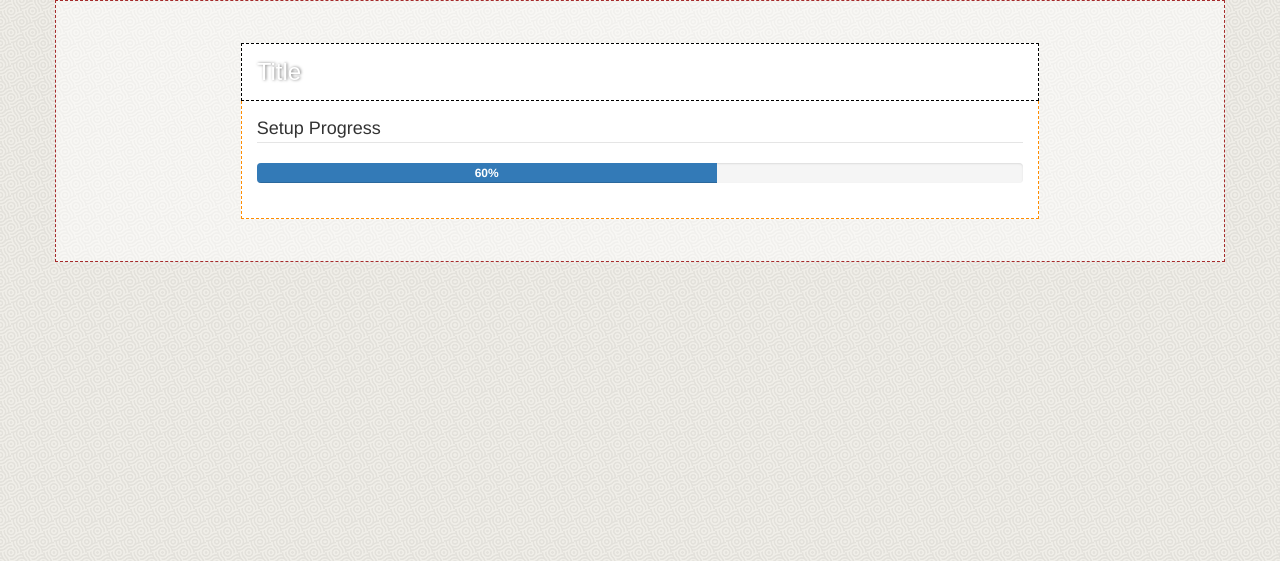
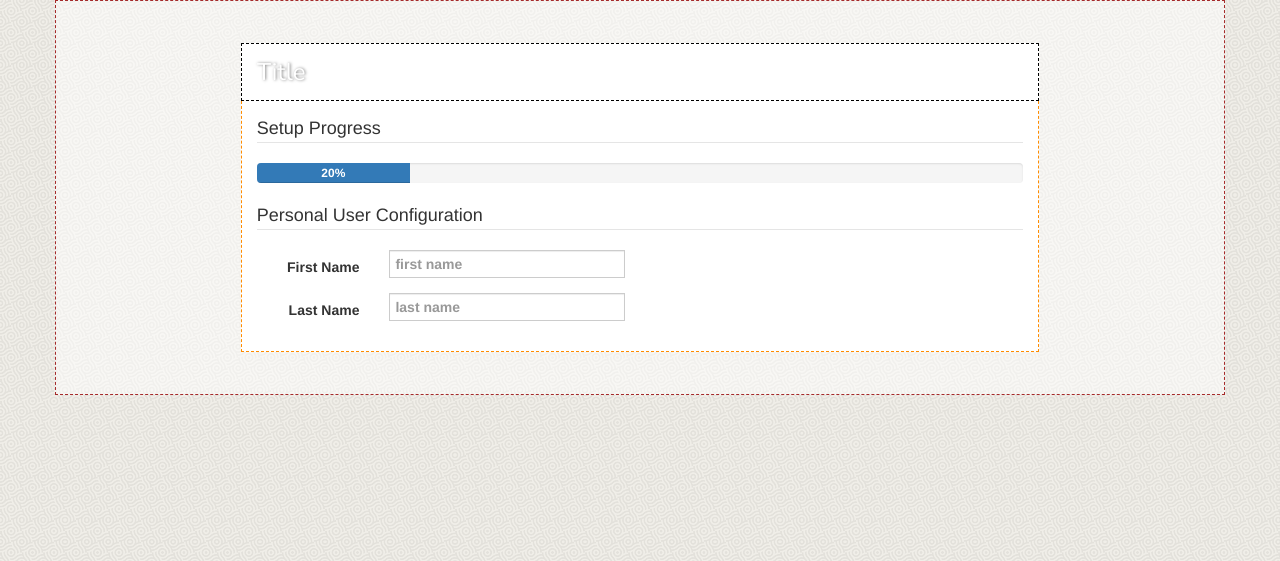
Before and after one commit to jeffryang24/yankey, a CodeIgniter app: page /index.php/installer/index in a window 1280 px wide. Shown: the top 561 px of the page. Run offline with CodeIgniter, Linux system fonts and the light colour scheme; some libraries are stand-ins or nearby versions.

Commit message:
add form _initVersion 0.0.1 _initDate 03-30-2015

```diff
--- a/yw_apl/views/view_installer.php
+++ b/yw_apl/views/view_installer.php
@@ -4,7 +4,7 @@
         <meta charset="UTF-8">
         <meta name="description" content="Installer Page For Yankee-Whiskey">
         <meta name="viewport" content="width=device-width, initial-scale=1">
-        <link href='http://fonts.googleapis.com/css?family=Rock+Salt' rel='stylesheet' type='text/css'>
+        <link href='http://fonts.googleapis.com/css?family=Nunito' rel='stylesheet' type='text/css'>
         <link rel="stylesheet" href="https://maxcdn.bootstrapcdn.com/bootstrap/3.3.4/css/bootstrap.min.css">
         <link rel="stylesheet" href="<?= base_url().'resources/css/installer.css' ?>">
         <script src="//code.jquery.com/jquery-1.11.2.min.js"></script>
@@ -21,10 +21,25 @@
                 <div class="col-md-8 col-md-offset-2" id="content">
                     <legend class="legend_s">Setup Progress</legend>
                     <div class="progress">
-                        <div class="progress-bar" role="progressbar" aria-valuenow="60" aria-valuemin="0" aria-valuemax="100" style="width: 60%;">
-                            <b>60%</b>
+                        <div class="progress-bar" role="progressbar" aria-valuenow="20" aria-valuemin="0" aria-valuemax="100" style="width: 20%;">
+                            <b>20%</b>
                         </div>
                     </div>
+                    <legend class="legend_s">Personal User Configuration</legend>
+                    <form class="form-horizontal">
+                        <div class="form-group">
+                            <label for="txtFirstName" class="col-sm-2 control-label">First Name</label>
+                            <div class="col-sm-4">
+                                <input type="text" id="txtFirstName" name="txtFirstName" class="form-control txtField" placeholder="first name">
+                            </div>
+                        </div>
+                        <div class="form-group">
+                            <label for="txtLastName" class="col-sm-2 control-label">Last Name</label>
+                            <div class="col-sm-4">
+                                <input type="text" id="txtLastName" name="txtLastName" class="form-control txtField" placeholder="last name">
+                            </div>
+                        </div>
+                    </form>
                 </div>
             </div>
         </div>
```
